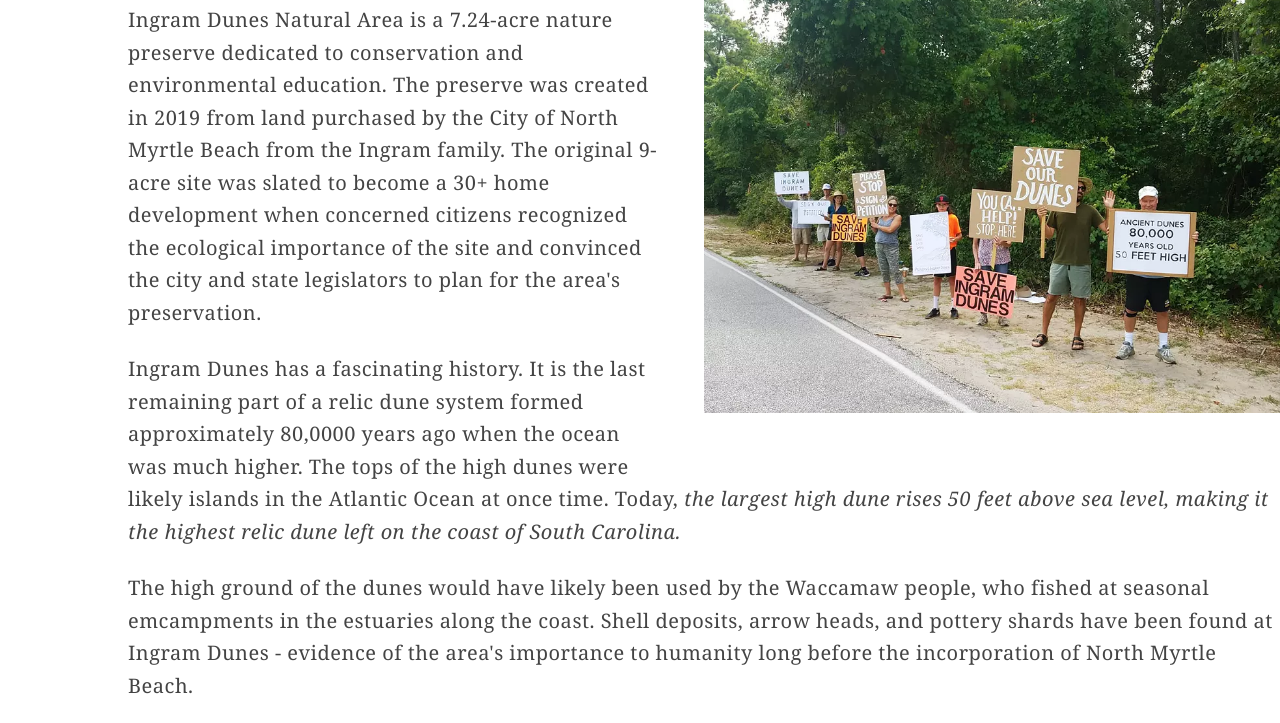
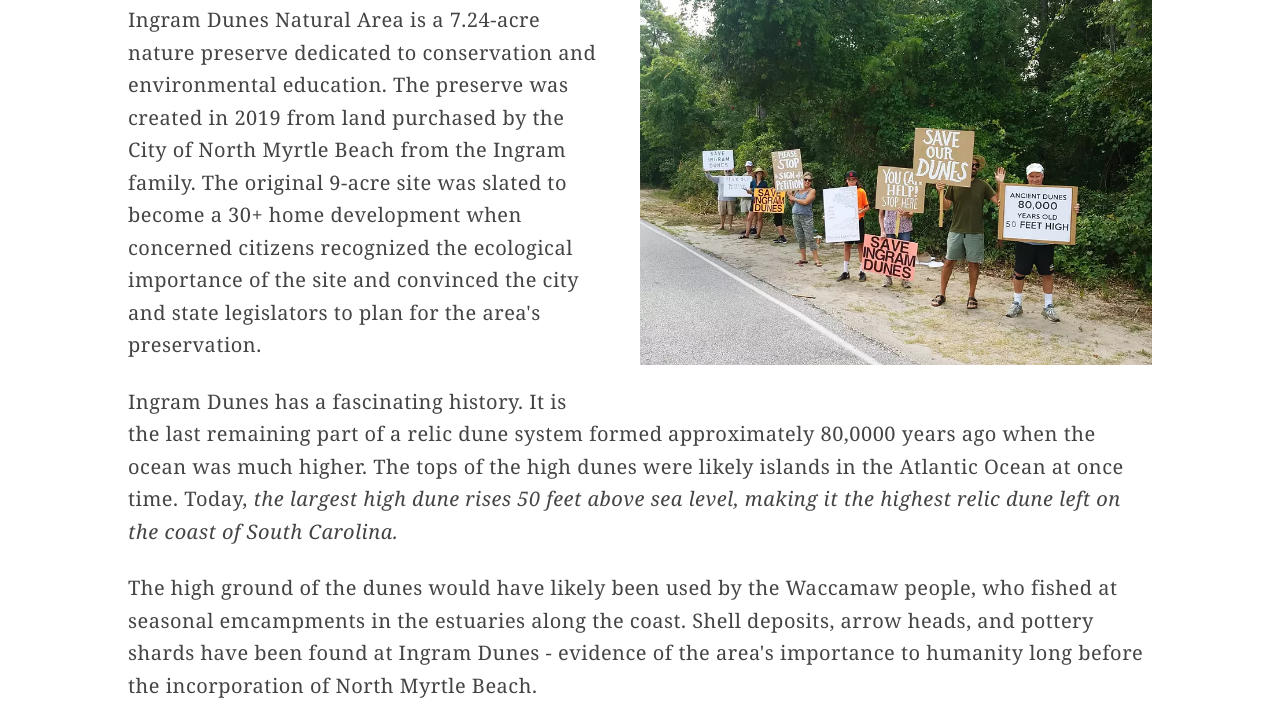
Before and after one commit to brittanycalla/ingram-dunes, a plain HTML site: page about.html in a window 1280 px wide. Shown: the part 588-1311 px from the top of the page. Drawn offline with Linux system fonts and the light colour scheme.

Commit message:
update about page styling

```diff
--- a/about.html
+++ b/about.html
@@ -26,7 +26,7 @@
 			</div>
 		</main>
 
-		<section class="p-10 md:p-20 lg:p-32 lg:pr-0 lg:pb-10">
+		<section class="p-10 md:p-20 lg:p-32 lg:pb-10">
 				<div class="m-10 lg:mr-0 float-right hidden md:block lg:w-1/2 xl:max-h-[700px]">
 					<img class="object-cover w-full h-full" src="/img/ingram-dunes-volunteers.webp" alt="">
 				</div>
```
